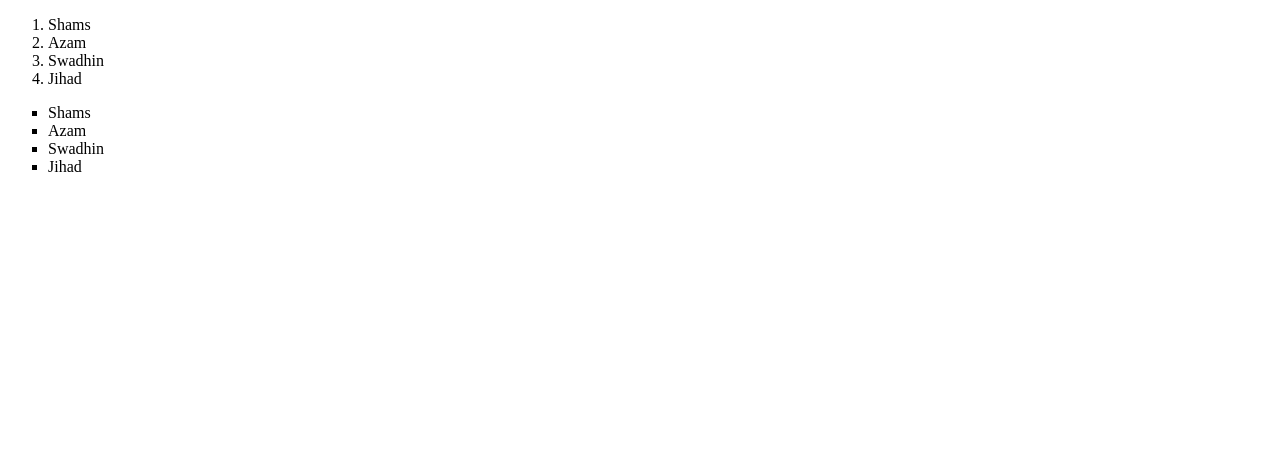
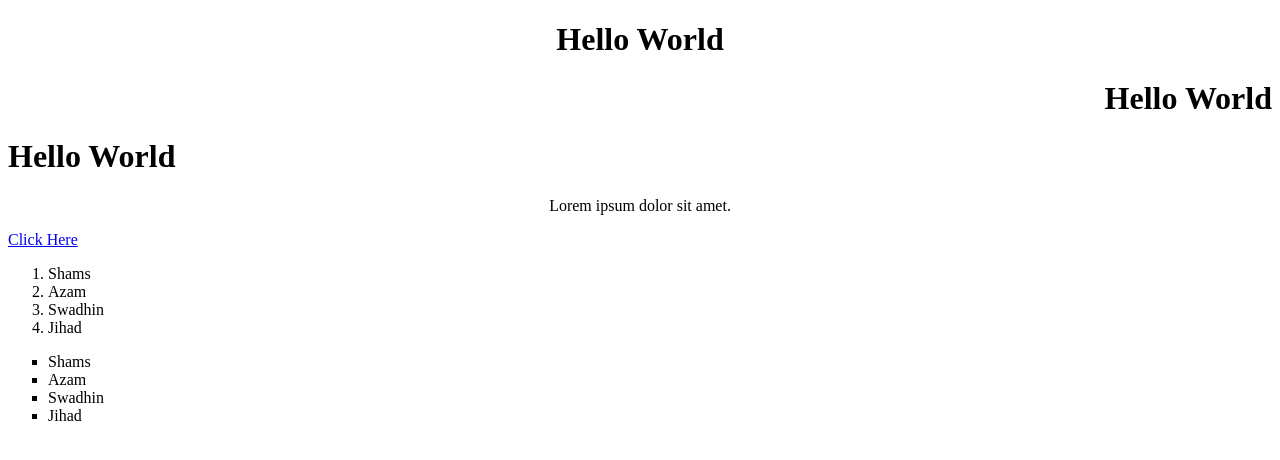
Before and after one commit to shamsru16/Hablu-Programmer, a plain HTML site: page hablu html 15-.html in a window 1280 px wide. Drawn offline with Linux system fonts and the light colour scheme.

Commit message:
Blocks & Quotes

```diff
--- a/hablu html 15-.html
+++ b/hablu html 15-.html
@@ -1,12 +1,33 @@
 <!DOCTYPE html>
 <html lang="en">
+
 <head>
     <meta charset="UTF-8">
     <meta http-equiv="X-UA-Compatible" content="IE=edge">
     <meta name="viewport" content="width=device-width, initial-scale=1.0">
-    <title>hablu html List, Blocks & Layouts,  (15-)</title>
+    <title>hablu html List, Blocks & Layouts, (15-)</title>
 </head>
+
 <body>
+    <!-- Blocks (block & inline elements) & Layouts -->
+    <!-- h1 with center alignment (block element)-->
+    <h1 style="text-align: center;"> Hello World </h1>
+    <!-- h1 with center alignment (block element)-->
+    <!-- h1 with right alignment (block element)-->
+    <h1 style="text-align: right;"> Hello World </h1>
+    <!-- h1 with right alignment (block element)-->
+    <!-- h1 with left alignment (block element)-->
+    <h1 style="text-align: left;"> Hello World </h1>
+    <!-- h1 with left alignment (block element)-->
+    <!-- p with center alignment (inline element)-->
+    <p style="text-align: center;">Lorem ipsum dolor sit amet.</p>
+    <!-- p with center alignment (inline element)-->
+    <!-- a with # to stay in same page (inline element)-->
+    <a href="#">Click Here</a>
+    <!-- a with # to stay in same page (inline element)-->
+    <!-- Blocks (block & inline elements) & Layouts -->
+
+
     <!-- Order list -->
     <ol>
         <li>Shams</li>
@@ -24,4 +45,5 @@
     </ul>
     <!-- Unorder list -->
 </body>
+
 </html>
```
